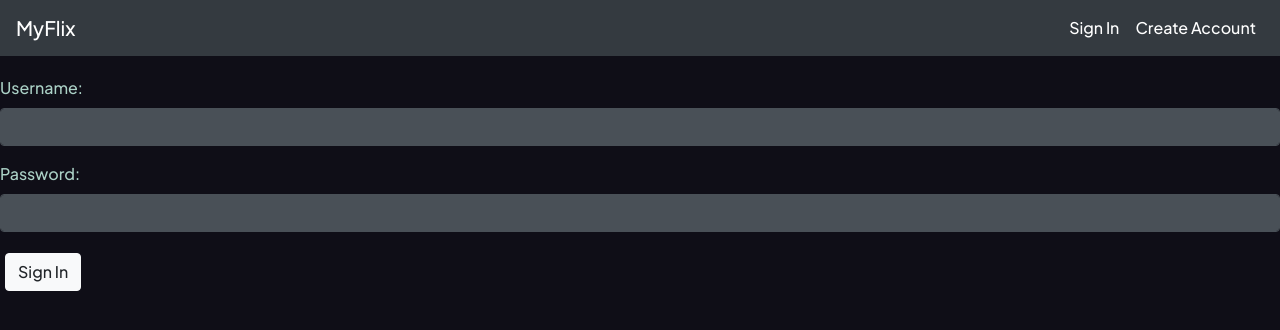
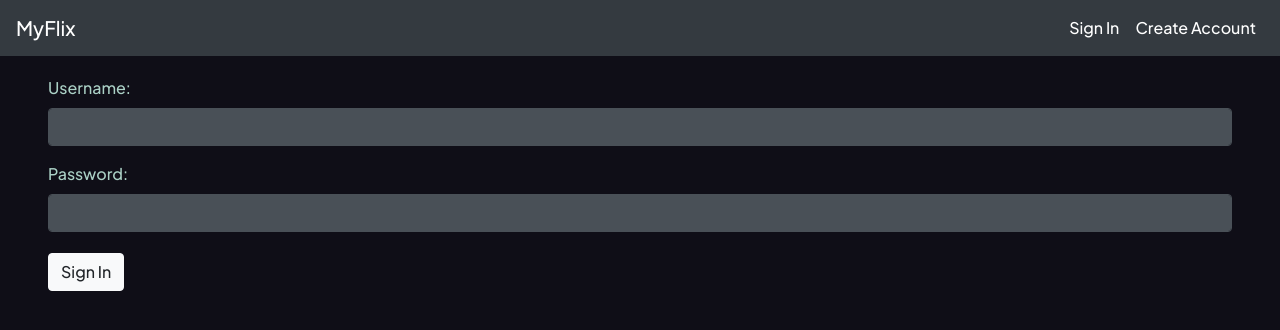
Before and after one commit to jimmychen97/myFlix-client, a React (Vite) app: page / in a window 1280 px wide. Shown: the top 330 px of the page. Built offline with nearby package versions, Linux system fonts and the light colour scheme; no server answers.

Commit message:
updated login/register UI

```diff
--- a/src/components/login-view/login-view.jsx
+++ b/src/components/login-view/login-view.jsx
@@ -62,7 +62,7 @@ export function LoginView(props) {
 
   return (
     <Form>
-      <Form.Group className="mb-3" controlId="formUsername">
+      <Form.Group className="mb-3 mx-5" controlId="formUsername" size="lg">
         <Form.Label>Username:</Form.Label>
         <Form.Control
           type="text"
@@ -70,7 +70,7 @@ export function LoginView(props) {
         />
         {usernameErr && <p>{usernameErr}</p>}
       </Form.Group>
-      <Form.Group className="mb-3" controlId="formPassword">
+      <Form.Group className="mb-3 mx-5" controlId="formPassword">
         <Form.Label>Password:</Form.Label>
         <Form.Control
           type="password"
@@ -81,7 +81,7 @@ export function LoginView(props) {
       <Button
         variant="light"
         type="submit"
-        className="login-view-button"
+        className="login-view-button mx-5"
         onClick={handleSubmit}
       >
         Sign In
--- a/src/components/registration-view/registration-view.jsx
+++ b/src/components/registration-view/registration-view.jsx
@@ -106,7 +106,7 @@ export function RegistrationView(props) {
             <Form.Group className="mb-3" controlId="formBirthday">
               <Form.Label>Birthday:</Form.Label>
               <Form.Control
-                type="text"
+                type="date"
                 onChange={(e) => setBirthday(e.target.value)}
                 placeholder="XXXX-XX-XX"
               />
```
